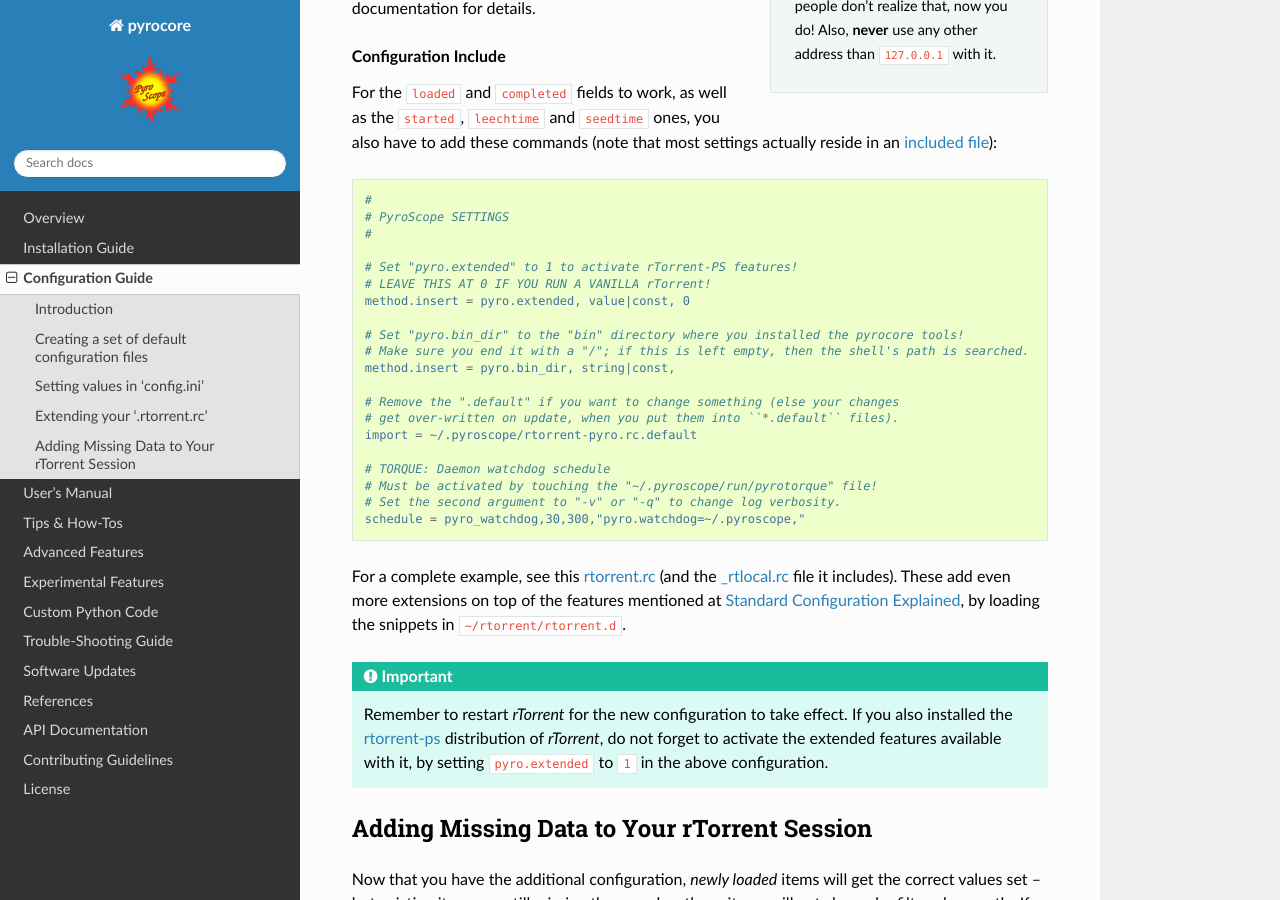
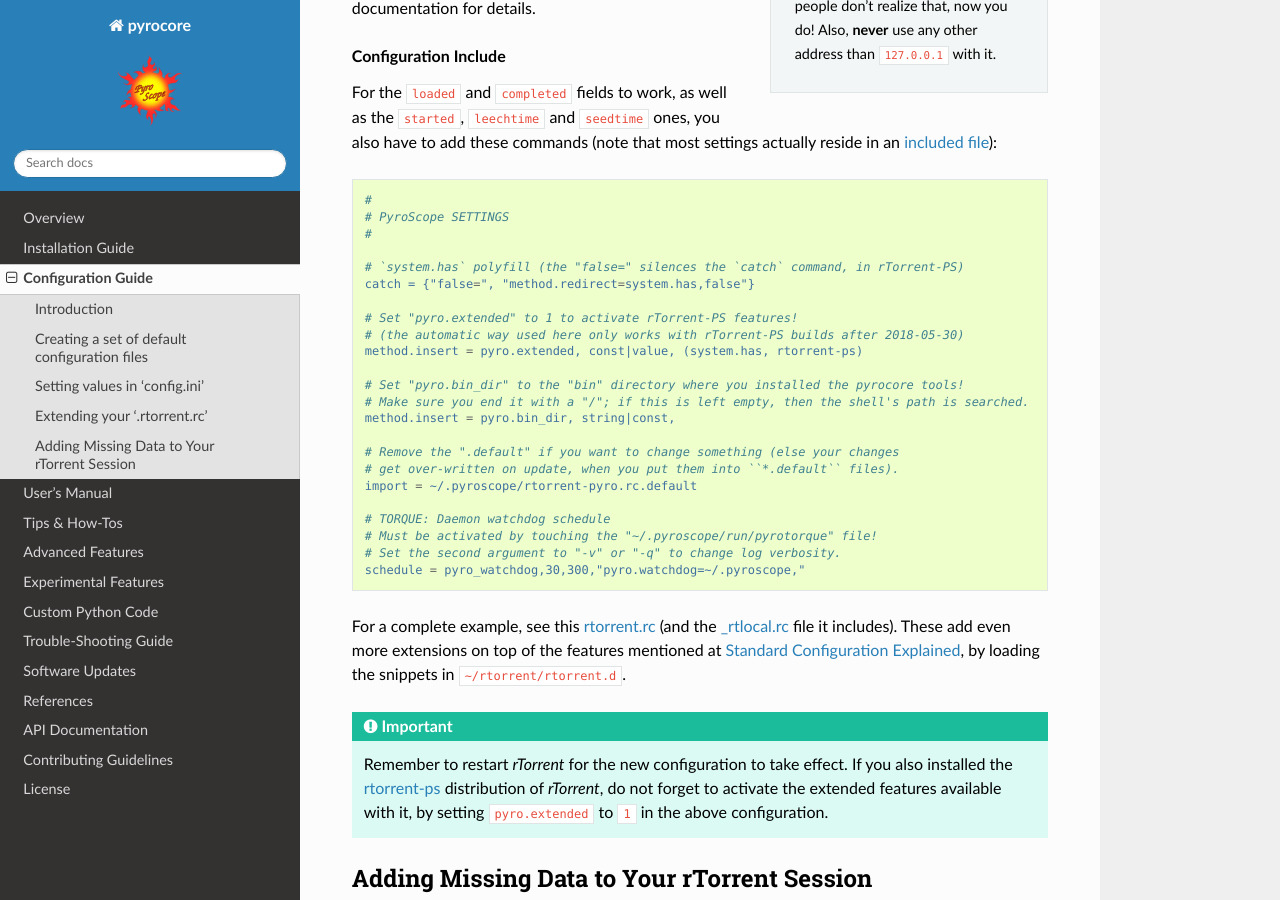
Before and after one commit to pyroscope/pyrocore, a Sphinx documentation site: the page built from docs/setup.rst, in a window 1280 px wide and 900 px high, scrolled down 4174 px. Built offline with Sphinx 7.4.7 and the Read the Docs theme 2.0.0, drawn with Linux system fonts in a browser that asks for light colours.

Commit message:
docs: use 'system.has' in rtorrent config snippet

```diff
--- a/docs/setup.rst
+++ b/docs/setup.rst
@@ -226,9 +226,12 @@ these commands (note that most settings actually reside in an
     # PyroScope SETTINGS
     #
 
+    # `system.has` polyfill (the "false=" silences the `catch` command, in rTorrent-PS)
+    catch = {"false=", "method.redirect=system.has,false"}
+
     # Set "pyro.extended" to 1 to activate rTorrent-PS features!
-    # LEAVE THIS AT 0 IF YOU RUN A VANILLA rTorrent!
-    method.insert = pyro.extended, value|const, 0
+    # (the automatic way used here only works with rTorrent-PS builds after 2018-05-30)
+    method.insert = pyro.extended, const|value, (system.has, rtorrent-ps)
 
     # Set "pyro.bin_dir" to the "bin" directory where you installed the pyrocore tools!
     # Make sure you end it with a "/"; if this is left empty, then the shell's path is searched.
```
